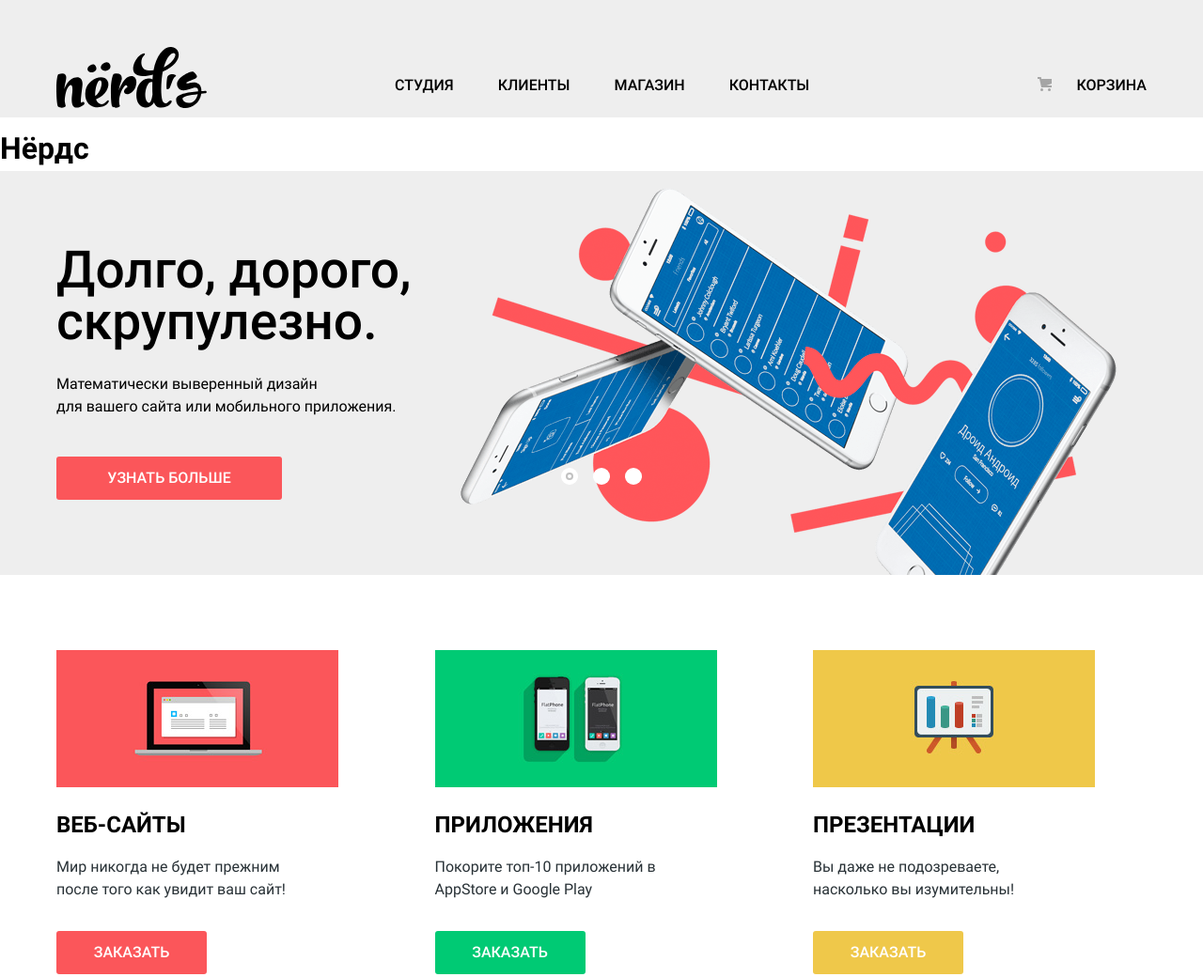
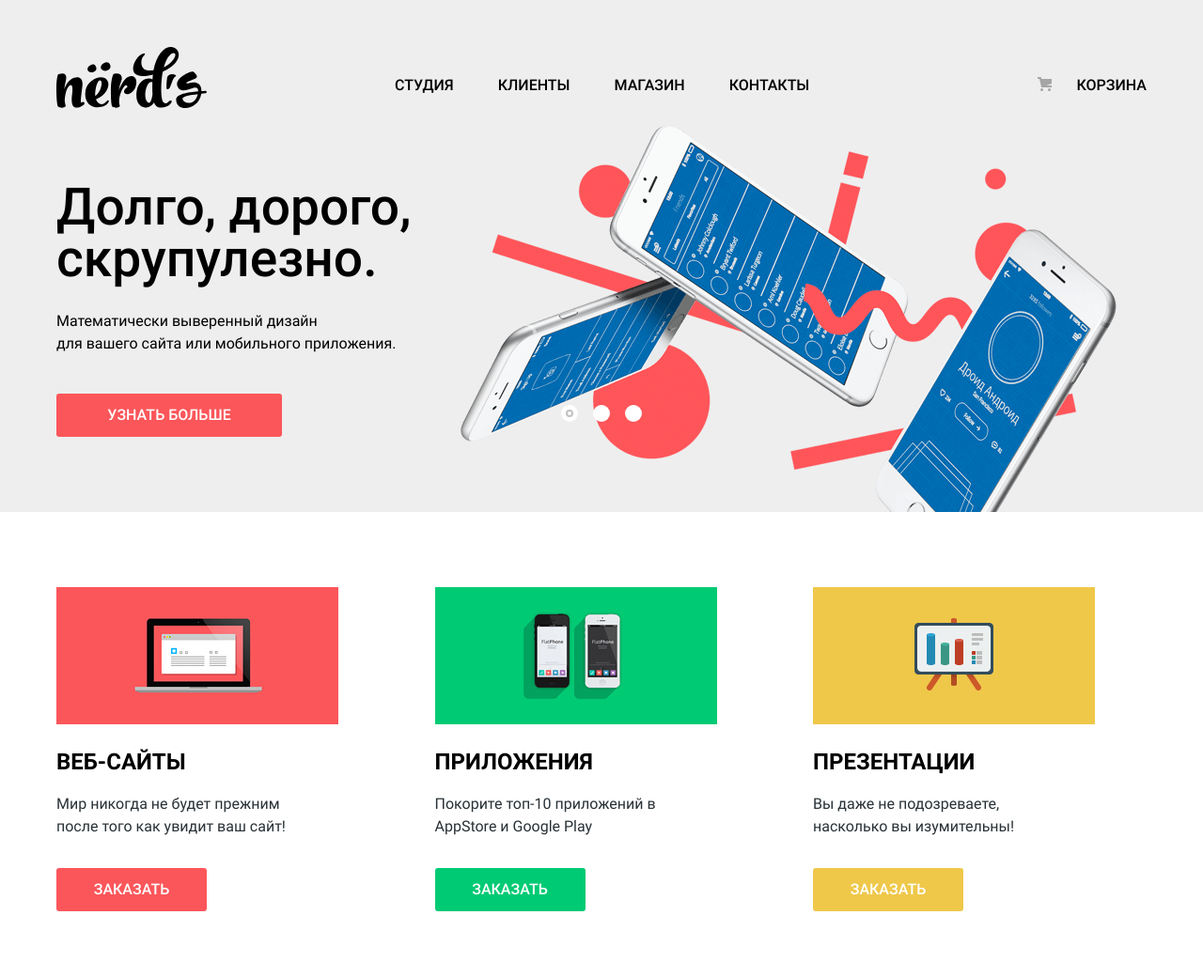
Before and after one commit to StarkovSergey/Nerds, a plain HTML site: page index.html in a window 1280 px wide. Shown: the top 1040 px of the page at 94% size. Drawn offline with Linux system fonts and the light colour scheme.

Commit message:
Вернули скрытый заголовок h1 :)

```diff
--- a/index.html
+++ b/index.html
@@ -30,7 +30,7 @@
 	</header>
 
 	<main>
-		<h1>Нёрдс</h1>
+		<h1 class="visually-hidden">Нёрдс</h1>
 
 		<section class="slider slider__main">
 			<div class="container">
```
